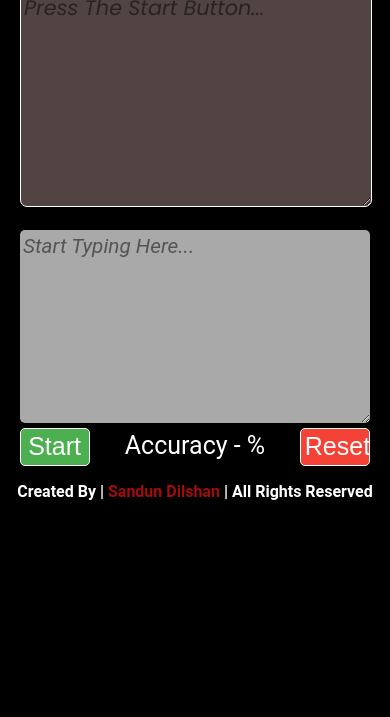
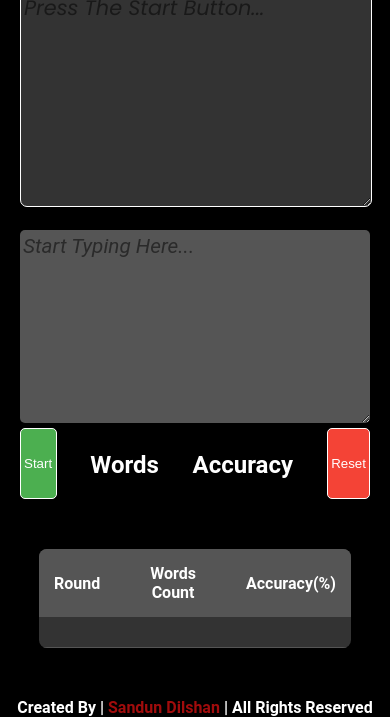
Before and after one commit to sandundil2002/Type-Tastic, a plain HTML site: page index.html in a window 390 px wide. Shown: the part 134-851 px from the top of the page. Drawn offline with Linux system fonts and the light colour scheme.

Commit message:
mobile view table implemented.

```diff
--- a/index.html
+++ b/index.html
@@ -31,9 +31,28 @@
 
     <div id="btn-container">
         <button id="start-btn">Start</button>
-        <span id="accuracy">Accuracy - %</span>
+        <h2 id="words">Words</h2>
+        <h2 id="accuracy">Accuracy</h2>
         <button id="reset-btn">Reset</button>
     </div>
+
+    <table>
+        <thead>
+            <tr>
+                <th>Round</th>
+                <th>Words Count</th>
+                <th>Accuracy(%)</th>
+            </tr>
+        </thead>
+        <tbody>
+            <tr>
+                <td></td>
+                <td></td>
+                <td></td>
+            </tr>
+        </tbody>
+    </table>
+
 <script type="module" src="./js/app.js"></script>
 </body>
 
--- a/style/responsive.css
+++ b/style/responsive.css
@@ -1,21 +1,17 @@
-@media screen and (min-width:320px) {
+@media screen and (min-width: 0px) and (max-width: 320px) {
     button {
         width: 20%;
         font-size: 25px;
     }
-
-    #accuracy {
-        font-size: 25px;
-    }
 }
 
-@media screen and (min-width: 425px) {
+@media screen and (min-width: 425px) and (max-width: 767px) {
     button {
         font-size: 30px;
     }
 
-    #accuracy {
-        font-size: 28px;
+    #content-container {
+        margin-top: 20%;
     }
 
     #content p {
@@ -24,6 +20,10 @@
 }
 
 @media screen and (min-width: 768px) {
+    #content-container {
+        margin-top: 2%;
+    }
+
     #content-area {
         font-size: 14px;
     }
@@ -32,8 +32,9 @@
         font-size: 25px;
     }
 
+    #words,
     #accuracy {
-        font-size: 28px;
+        display: none;
     }
 }
 
@@ -46,14 +47,22 @@
         font-size: 25px;
     }
 
-    #accuracy {
-        font-size: 28px;
+    #content-container {
+        margin-top: 2%;
     }
 
     #content p {
         font-size: 1.2rem;
     }
 
+    #words,
+    #accuracy {
+        display: block;
+    }
+
+    table {
+        display: none;
+    }
 }
 
 @media screen and (min-width: 1025px) {
@@ -66,11 +75,20 @@
         font-size: 30px;
     }
 
-    #accuracy {
-        font-size: 40px;
+    #content-container {
+        margin-top: 1%;
     }
 
     #content p {
         font-size: 1.5rem;
     }
+
+    #words,
+    #accuracy {
+        display: block;
+    }
+
+    table {
+        display: none;
+    }
 }
--- a/style/style.css
+++ b/style/style.css
@@ -54,7 +54,7 @@ i {
 #content-area {
     font-family: "Poppins", sans-serif;
     font-optical-sizing: auto;
-    background-color: rgb(83, 68, 68);
+    background-color: #333;
     border: 1px solid white;
     border-radius: 7px;
     padding: 1%;
@@ -80,8 +80,8 @@ i {
     text-transform: capitalize;
     text-align: justify;
     border: none;
-    background-color: darkgray;
-    color: black;
+    background-color: #555;
+    color: white;
     cursor: text;
 }
 
@@ -133,11 +133,48 @@ button:active {
 
 #accuracy {
     color: white;
-    padding: 1%;
+}
+
+table {
+    width: 80%;
+    margin: 50px auto;
+    border-collapse: collapse;
+    overflow: hidden;
+    border-radius: 8px;
+}
+
+table th,
+table td {
+    padding: 15px;
+    text-align: center;
+}
+
+table thead {
+    background-color: #444;
+}
+
+table tbody tr {
+    background-color: #333;
+    transition: background-color 0.3s;
+}
+
+table tbody tr:hover {
+    background-color: #555;
+}
+
+table th {
+    background-color: #555;
+    color: white;
+    font-weight: bold;
+}
+
+table td {
+    color: white;
+    border-bottom: 1px solid #555;
 }
 
 footer {
-    margin-top: 4%;
+    margin-top: 2%;
     font-weight: bold;
     text-align: center;
 }
```
